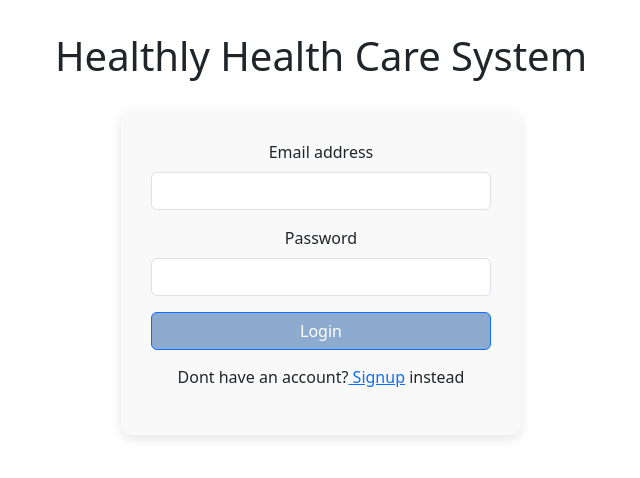
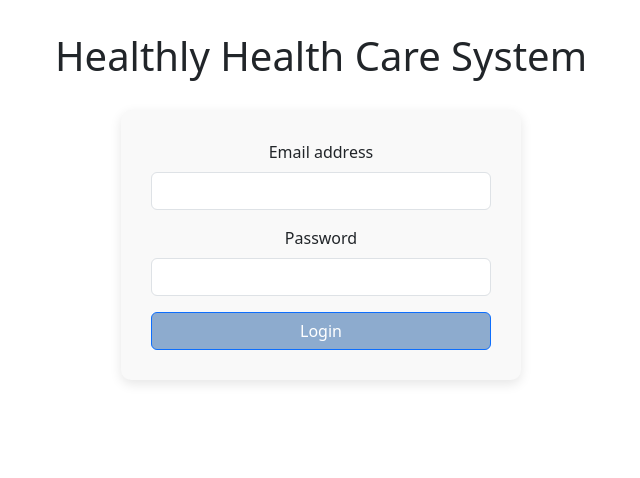
Before and after one commit to Cnnb01/Healthcare-system, a React (Vite) app in the folder frontend/: page / in a window 1280 px wide. Shown: the top 478 px of the page, without its empty margins (319-959 px from the left). Built offline with nearby package versions, Linux system fonts and the light colour scheme; no server answers.

Commit message:
Comment out console log statements in Login and Signup components for cleaner code

```diff
--- a/frontend/src/components/Login.jsx
+++ b/frontend/src/components/Login.jsx
@@ -52,9 +52,9 @@ const Login = () => {
             console.error("Error:", error);
         }
     }
-    const handleSignup = ()=>{
-        navigate("/signup")
-    }
+    // const handleSignup = ()=>{
+    //     navigate("/signup")
+    // }
     return ( <>
     <h1 className=".form-sizestyle">Healthly Health Care System</h1>
     <div className="formdiv">
@@ -69,7 +69,7 @@ const Login = () => {
         </div>
         <button type="submit" className="btn btn-primary" style={{ backgroundColor: '#8DABCE', color: 'white', width: '100%' }}>Login</button>
     </form>
-    <p style={{ marginTop: '15px', textAlign: 'center' }}>Dont have an account?<a href="#" onClick={handleSignup}> Signup</a> instead</p>
+    {/* <p style={{ marginTop: '15px', textAlign: 'center' }}>Dont have an account?<a href="#" onClick={handleSignup}> Signup</a> instead</p> */}
     </div>
     </>
     );
--- a/frontend/src/components/Signup.jsx
+++ b/frontend/src/components/Signup.jsx
@@ -20,7 +20,7 @@ const Signup = () => {
     //for form submition
     const handleSubmit = async(event)=>{
         event.preventDefault(); //prevents page refresh
-        console.log("The data in the form is=>",formData)
+        // console.log("The data in the form is=>",formData)
         try {
             const response = await fetch(`${API_BASE_URL}/signup`,{
                 method: "POST",
@@ -30,7 +30,7 @@ const Signup = () => {
                 body: JSON.stringify(formData)
             })
             const data = await response.json()
-            console.log("response fro server=>", data)
+            // console.log("response fro server=>", data)
             //navigate to homepage
             if(response.ok){
                 alert ("user created successfully")
```
